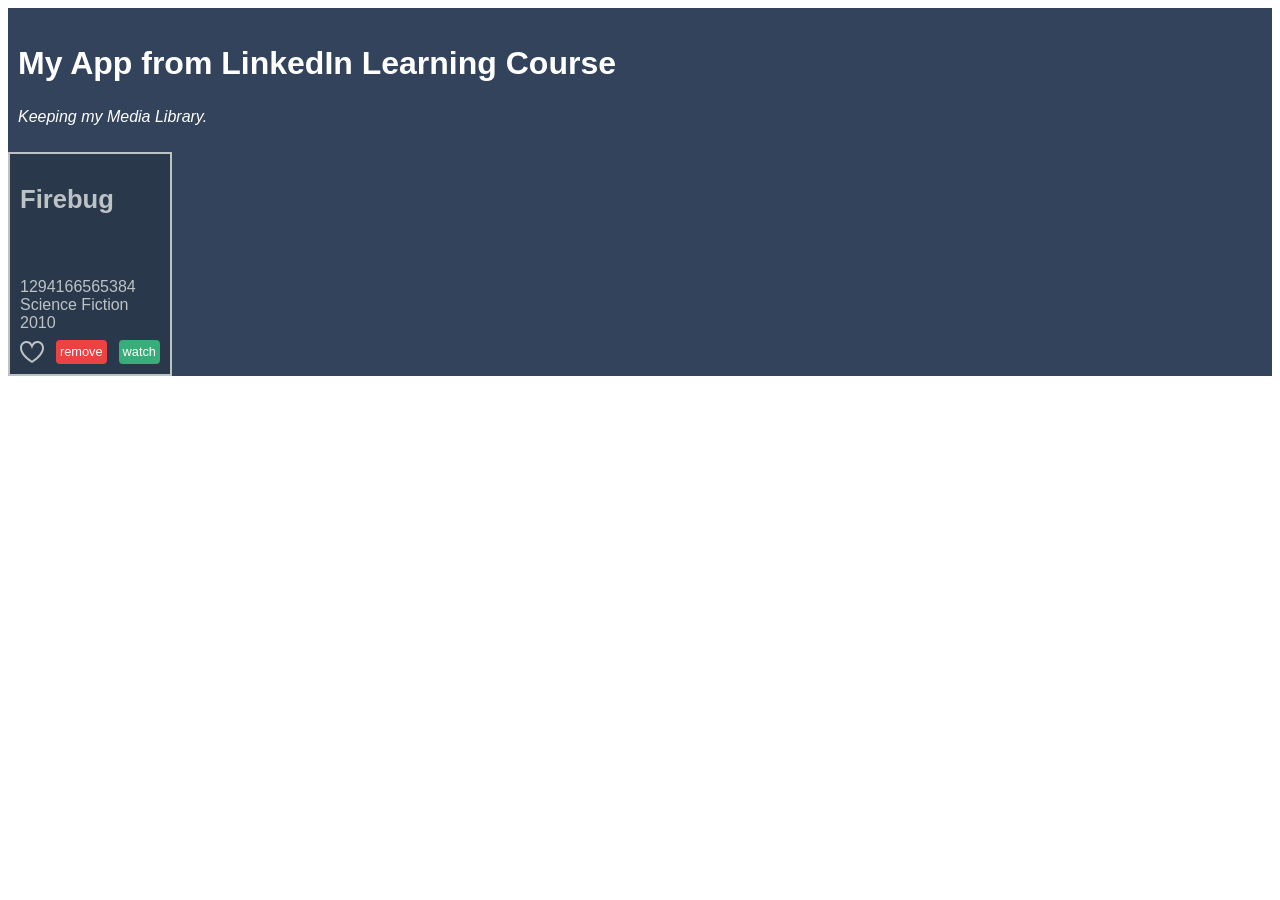
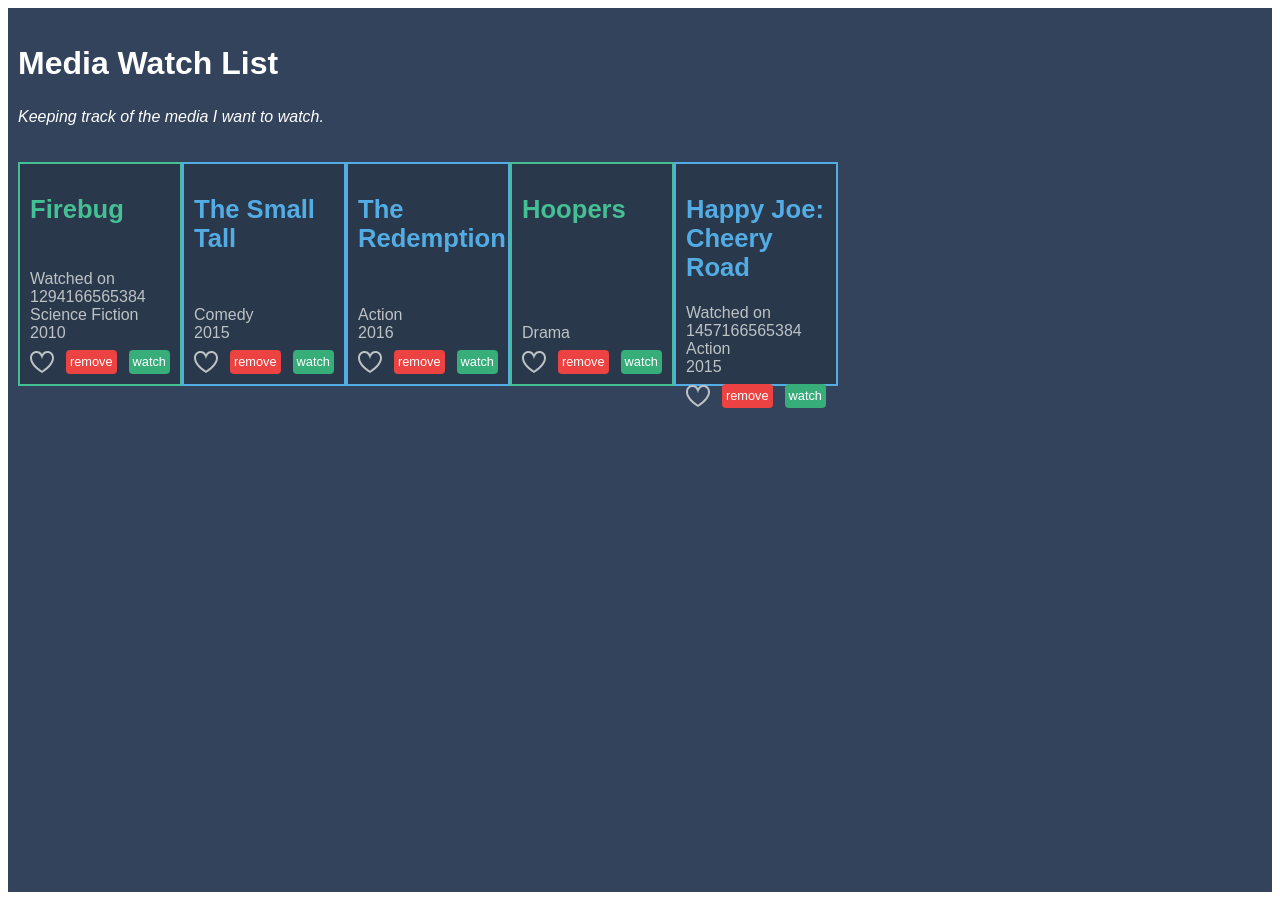
Before and after one commit to RusmanCool/AngularTraining, an Angular app: page / in a window 1280 px wide. Before the commit the page ends 800 px from the top, so only its background shows below. Built offline with nearby package versions, Linux system fonts and the light colour scheme.

Commit message:
added a new list component

```diff
--- a/src/app/app.component.html
+++ b/src/app/app.component.html
@@ -1,7 +1,7 @@
 <section>
     <header>
-        <h1>My App from LinkedIn Learning Course</h1>
-        <p class="description">Keeping my Media Library.</p>
+        <h1>Media Watch List</h1>
+        <p class="description">Keeping track of the media I want to watch.</p>
     </header>
-    <mw-media-item (delete)="onMediaItemDelete($event)" [mediaItem]="firstMediaItem"></mw-media-item>
+    <mw-media-item-list></mw-media-item-list>
 </section>
--- a/src/app/app.component.ts
+++ b/src/app/app.component.ts
@@ -6,15 +6,5 @@ import {Component} from '@angular/core';
     styleUrls: ['./app.component.css']
 })
 export class AppComponent {
-    firstMediaItem = {
-        id: 1,
-        name: 'Firebug',
-        medium: 'Series',
-        category: 'Science Fiction',
-        year: 2010,
-        watchedOn: 1294166565384,
-        isFavorite: false
-      };
-
     onMediaItemDelete(mediaItem) {}
 }
--- a/src/app/app.module.ts
+++ b/src/app/app.module.ts
@@ -2,6 +2,7 @@ import { NgModule } from '@angular/core';
 import { BrowserModule } from '@angular/platform-browser';
 import { AppComponent } from './app.component';
 import { MediaItemComponent } from './media-item/media-item.component';
+import { MediaItemListComponent } from './media-item-list/media-item-list.component';
 
 @NgModule({
   imports: [
@@ -9,7 +10,8 @@ import { MediaItemComponent } from './media-item/media-item.component';
   ],
   declarations: [
     AppComponent,
-    MediaItemComponent
+    MediaItemComponent,
+    MediaItemListComponent
   ],
   bootstrap: [
     AppComponent
--- /dev/null
+++ b/src/app/media-item-list/media-item-list.component.css
@@ -0,0 +1,38 @@
+:host {
+    display: flex;
+    min-height: 90vh;
+    flex-direction: column;
+    padding: 10px;
+  }
+  header {
+    color: #c6c5c3;
+  }
+  header.medium-movies {
+    color: #53ace4;
+  }
+  header.medium-series {
+    color: #45bf94;
+  }
+  header > h2 {
+    font-size: 1.4em;
+  }
+  header > h2.error {
+    color: #d93a3e;
+  }
+  section {
+    flex: 1;
+    display: flex;
+    flex-flow: row wrap;
+    align-content: flex-start;
+  }
+  section > media-item {
+    margin: 10px;
+  }
+  footer {
+    text-align: right;
+  }
+  footer .icon {
+    width: 64px;
+    height: 64px;
+    margin: 15px;
+  }
--- /dev/null
+++ b/src/app/media-item-list/media-item-list.component.html
@@ -0,0 +1,7 @@
+<section>
+    <mw-media-item *ngFor="let mediaItem of mediaItems"
+        [mediaItem]="mediaItem"
+        (delete)="onMediaItemDelete($event)"
+        [ngClass]="{ 'medium-movies': mediaItem.medium === 'Movies', 'medium-series': mediaItem.medium==='Series'}">
+    </mw-media-item>
+</section>
--- /dev/null
+++ b/src/app/media-item-list/media-item-list.component.ts
@@ -0,0 +1,55 @@
+import { Component} from '@angular/core';
+
+@Component({
+  selector: 'mw-media-item-list',
+  templateUrl: './media-item-list.component.html',
+  styleUrls: ['./media-item-list.component.css']
+})
+export class MediaItemListComponent {
+  mediaItems = [
+    {
+      id: 1,
+      name: 'Firebug',
+      medium: 'Series',
+      category: 'Science Fiction',
+      year: 2010,
+      watchedOn: 1294166565384,
+      isFavorite: false
+    },
+    {
+      id: 2,
+      name: 'The Small Tall',
+      medium: 'Movies',
+      category: 'Comedy',
+      year: 2015,
+      watchedOn: null,
+      isFavorite: true
+    }, {
+      id: 3,
+      name: 'The Redemption',
+      medium: 'Movies',
+      category: 'Action',
+      year: 2016,
+      watchedOn: null,
+      isFavorite: false
+    }, {
+      id: 4,
+      name: 'Hoopers',
+      medium: 'Series',
+      category: 'Drama',
+      year: null,
+      watchedOn: null,
+      isFavorite: true
+    }, {
+      id: 5,
+      name: 'Happy Joe: Cheery Road',
+      medium: 'Movies',
+      category: 'Action',
+      year: 2015,
+      watchedOn: 1457166565384,
+      isFavorite: false
+    }
+  ];
+
+  onMediaItemDelete(mediaItem) {}
+}
--- a/src/app/media-item/media-item.component.html
+++ b/src/app/media-item/media-item.component.html
@@ -1,5 +1,5 @@
 <h2> {{ mediaItem.name }}</h2>
-<div>{{ mediaItem.watchedOn }}</div>
+<div *ngIf="mediaItem.watchedOn">Watched on {{ mediaItem.watchedOn }}</div>
 <div>{{ mediaItem.category}}</div>
 <div>{{ mediaItem.year }}</div>
 <div class="tools">
```
